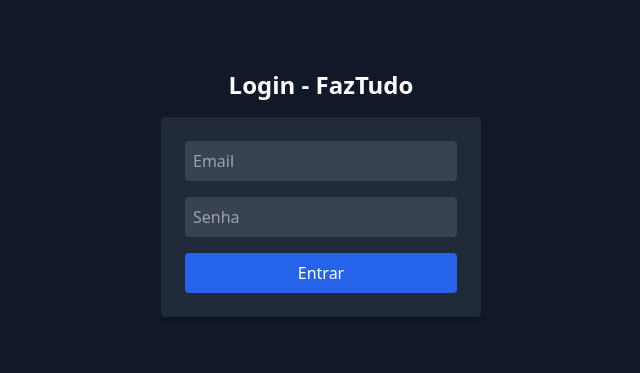
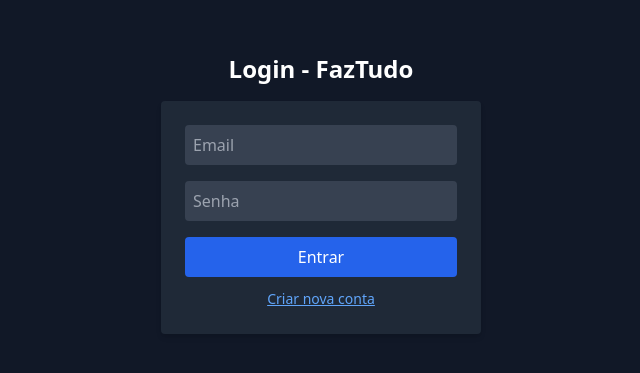
Before and after one commit to mateusrega/FazTudo, a React (Vite) app: page / in a window 1280 px wide. Shown: the part 207-580 px from the top of the page, without its empty margins (319-959 px from the left). Built offline with nearby package versions, Linux system fonts and the light colour scheme; no server answers.

Commit message:
Update Login.jsx

```diff
--- a/src/pages/Login.jsx
+++ b/src/pages/Login.jsx
@@ -1,6 +1,12 @@
 import React, { useEffect, useState } from "react";
 import { useNavigate } from "react-router-dom";
-import { getAuth, onAuthStateChanged, signInWithEmailAndPassword, signOut } from "firebase/auth";
+import {
+  getAuth,
+  onAuthStateChanged,
+  signInWithEmailAndPassword,
+  signOut,
+  createUserWithEmailAndPassword,
+} from "firebase/auth";
 
 export default function Login() {
   const auth = getAuth();
@@ -21,16 +27,45 @@ export default function Login() {
 
   const handleLogin = async (e) => {
     e.preventDefault();
+    setError(""); // limpa erro anterior
     try {
-      await signInWithEmailAndPassword(auth, email, password);
-      navigate("/dashboard"); // redireciona após login
+      await signInWithEmailAndPassword(auth, email.trim(), password);
+      navigate("/dashboard");
     } catch (err) {
-      setError("Usuário ou senha inválidos");
+      console.error("Erro ao logar:", err.code, err.message);
+      if (err.code === "auth/user-not-found") {
+        setError("Usuário não encontrado");
+      } else if (err.code === "auth/wrong-password") {
+        setError("Senha incorreta");
+      } else if (err.code === "auth/invalid-email") {
+        setError("E-mail inválido");
+      } else {
+        setError("Erro ao logar: " + err.message);
+      }
     }
   };
 
   const handleLogout = () => {
     signOut(auth);
+  };
+
+  const handleRegister = async () => {
+    setError(""); // limpa erro anterior
+    try {
+      await createUserWithEmailAndPassword(auth, email.trim(), password);
+      navigate("/dashboard");
+    } catch (err) {
+      console.error("Erro ao criar conta:", err.code, err.message);
+      if (err.code === "auth/email-already-in-use") {
+        setError("Este e-mail já está em uso");
+      } else if (err.code === "auth/weak-password") {
+        setError("A senha deve ter pelo menos 6 caracteres");
+      } else if (err.code === "auth/invalid-email") {
+        setError("E-mail inválido");
+      } else {
+        setError("Erro ao criar conta: " + err.message);
+      }
+    }
   };
 
   if (loading) return <p>Carregando...</p>;
@@ -41,7 +76,9 @@ export default function Login() {
 
       {user ? (
         <div className="text-center">
-          <p className="mb-2">Você já está logado como <strong>{user.email}</strong>.</p>
+          <p className="mb-2">
+            Você já está logado como <strong>{user.email}</strong>.
+          </p>
           <button
             onClick={() => navigate("/dashboard")}
             className="bg-green-600 px-4 py-2 rounded mr-2"
@@ -76,7 +113,17 @@ export default function Login() {
           <button type="submit" className="bg-blue-600 w-full py-2 rounded">
             Entrar
           </button>
-          {error && <p className="text-red-400 mt-2">{error}</p>}
+
+          {/* botão de cadastro */}
+          <button
+            type="button"
+            onClick={handleRegister}
+            className="mt-3 w-full text-sm text-blue-400 underline"
+          >
+            Criar nova conta
+          </button>
+
+          {error && <p className="text-red-400 mt-3 text-sm">{error}</p>}
         </form>
       )}
     </div>
```
